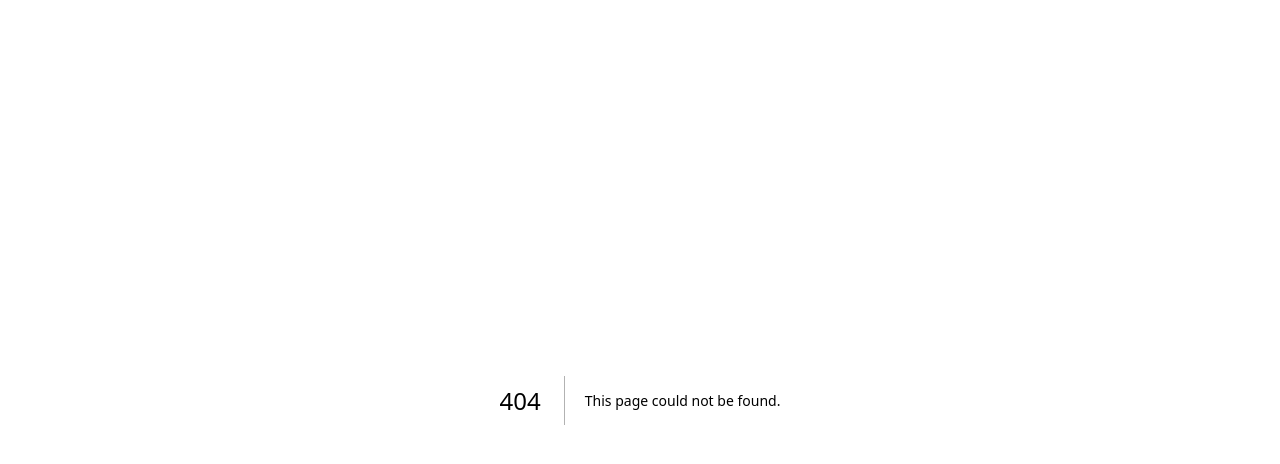
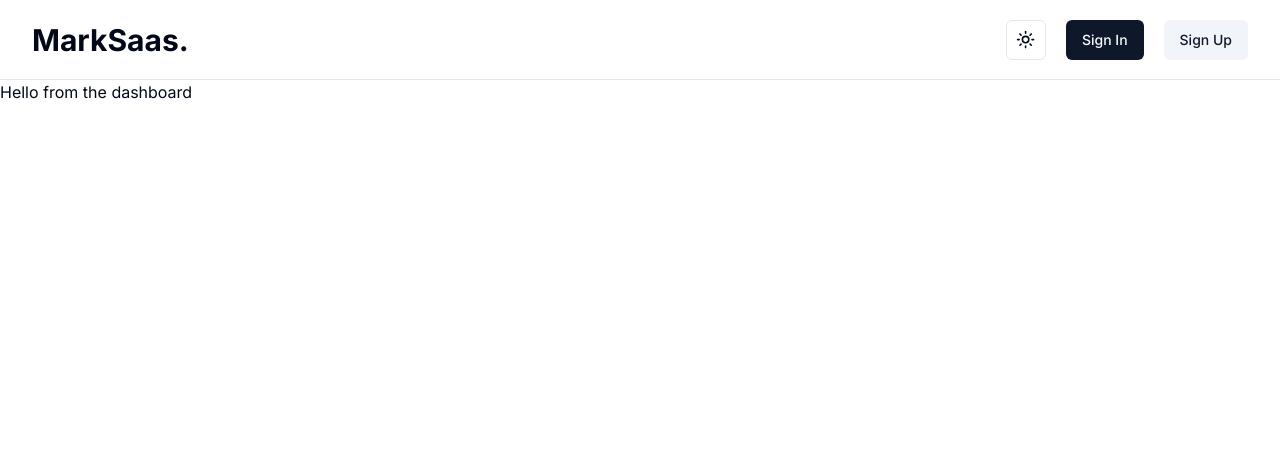
Before and after one commit to markslorach/saas-app, a Next.js app: page /dashboard in a window 1280 px wide. Before the commit this address had no page. Shown: the top 464 px of the page. Built offline with nearby package versions, Linux system fonts and the light colour scheme; no server answers.

Commit message:
kinde auth set up

```diff
--- /dev/null
+++ b/app/api/auth/[kindeAuth]/route.js
@@ -0,0 +1,3 @@
+import {handleAuth} from "@kinde-oss/kinde-auth-nextjs/server";
+
+export const GET = handleAuth();
--- /dev/null
+++ b/app/components/NavBar.jsx
@@ -0,0 +1,40 @@
+import Link from "next/link";
+import { ThemeToggle } from "./ThemeToggle";
+import { Button } from "@/components/ui/button";
+import {
+  RegisterLink,
+  LoginLink,
+  LogoutLink,
+} from "@kinde-oss/kinde-auth-nextjs/components";
+import { getKindeServerSession } from "@kinde-oss/kinde-auth-nextjs/server";
+
+export const NavBar = async () => {
+  const { isAuthenticated } = getKindeServerSession();
+
+  return (
+    <nav className="border-b bg-background h-[10vh] flex items-center">
+      <div className="container flex items-center justify-between">
+        <Link href={"/"}>
+          <h1 className="font-bold text-3xl">MarkSaas.</h1>
+        </Link>
+        <div className="flex items-center gap-x-5">
+          <ThemeToggle />
+          {(await isAuthenticated()) ? (
+            <LogoutLink>
+              <Button>Log Out</Button>
+            </LogoutLink>
+          ) : (
+            <div className="flex items-center gap-x-5">
+              <LoginLink>
+                <Button>Sign In</Button>
+              </LoginLink>
+              <RegisterLink>
+                <Button variant="secondary">Sign Up</Button>
+              </RegisterLink>
+            </div>
+          )}
+        </div>
+      </div>
+    </nav>
+  );
+};
--- /dev/null
+++ b/app/dashboard/page.jsx
@@ -0,0 +1,7 @@
+const DashboardPage = () => {
+  return <div>
+    <h1>Hello from the dashboard</h1>
+  </div>;
+};
+
+export default DashboardPage;
--- a/app/layout.jsx
+++ b/app/layout.jsx
@@ -1,6 +1,7 @@
 import { Inter } from "next/font/google";
 import "./globals.css";
 import { ThemeProvider } from "./components/theme-provider";
+import { NavBar } from "./components/NavBar";
 
 const inter = Inter({ subsets: ["latin"] });
 
@@ -19,6 +20,7 @@
           enableSystem
           disableTransitionOnChange
         >
+          <NavBar />
           {children}
         </ThemeProvider>
       </body>
--- a/app/page.jsx
+++ b/app/page.jsx
@@ -4,7 +4,7 @@
   return (
     <main>
       <h1>Hello!</h1>
-      <ThemeToggle/>
+
     </main>
   );
 }
--- a/package.json
+++ b/package.json
@@ -9,6 +9,7 @@
     "lint": "next lint"
   },
   "dependencies": {
+    "@kinde-oss/kinde-auth-nextjs": "^2.1.15",
     "@radix-ui/react-dropdown-menu": "^2.0.6",
     "@radix-ui/react-slot": "^1.0.2",
     "class-variance-authority": "^0.7.0",
```
Also changed, not shown: 2 other files (tests, documents, lock files or other folders).
